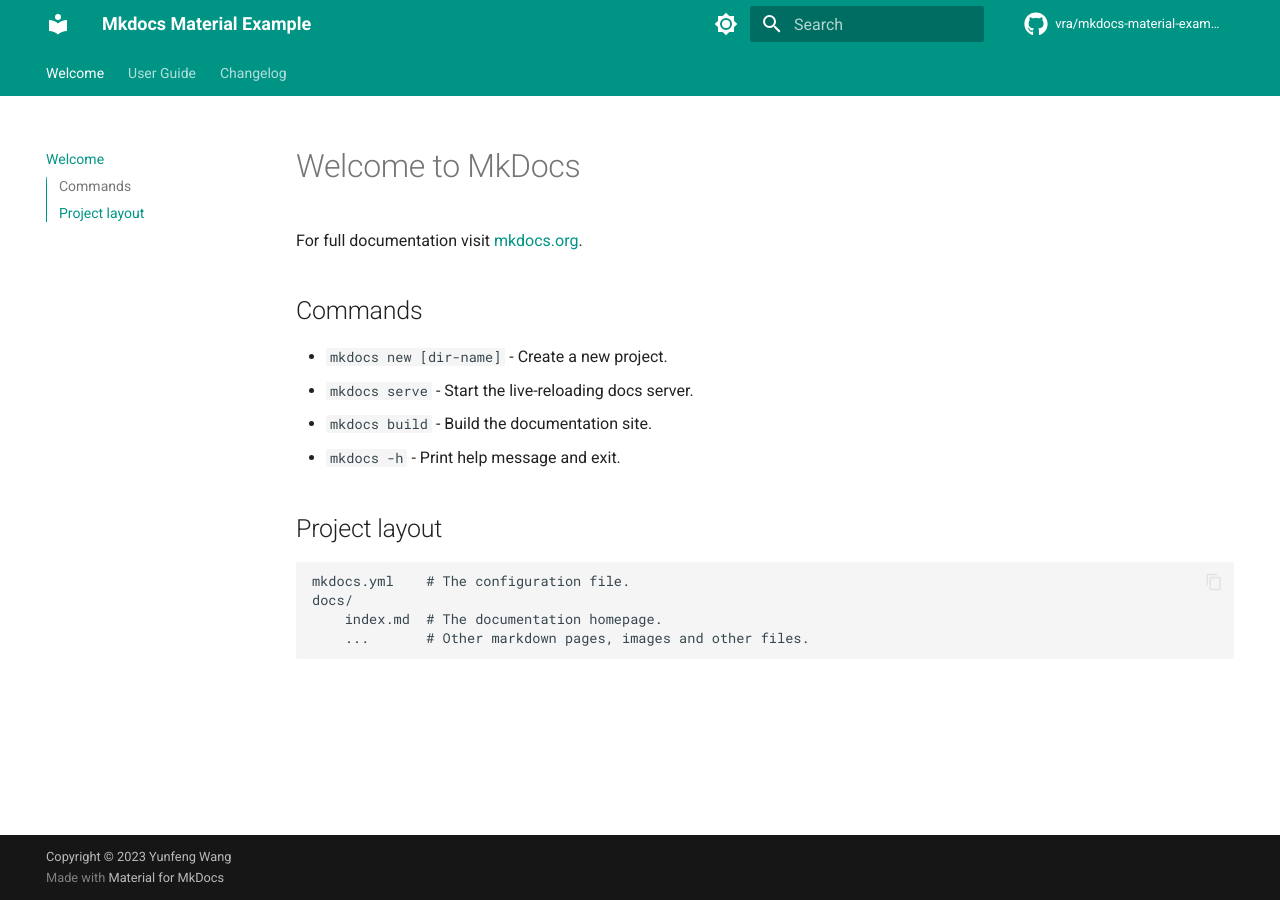
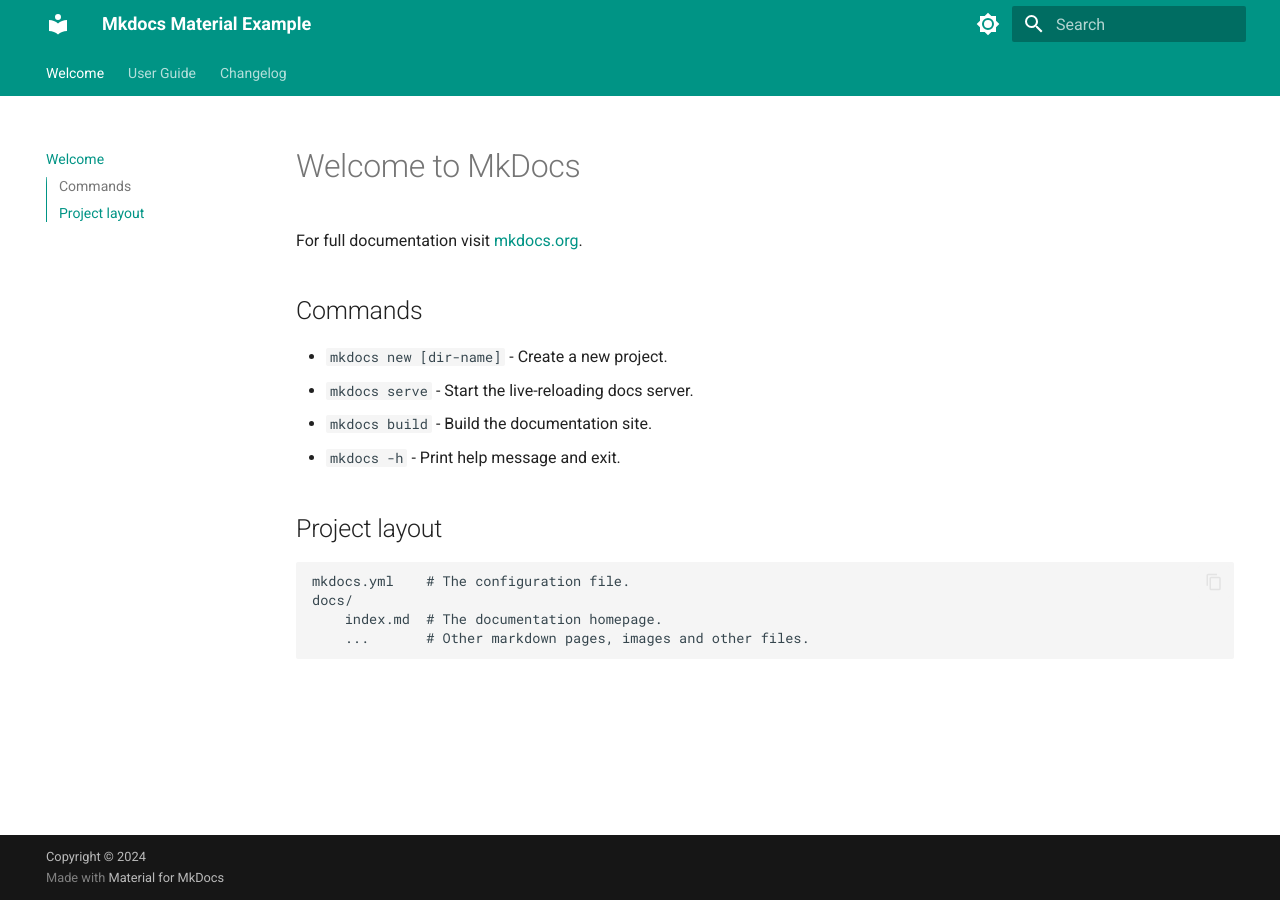
Before and after one commit to sorokin990/sorokin990.github.io, an MkDocs documentation site: the page built from docs/index.md, in a window 1280 px wide. Built offline with MkDocs 1.6.1 and Material for MkDocs 9.7.7, drawn with Linux system fonts in a browser that asks for light colours; comment, search, counter and statistics services are not loaded.

Commit message:
Update mkdocs.yml

```diff
--- a/mkdocs.yml
+++ b/mkdocs.yml
@@ -1,8 +1,8 @@
 site_name: Mkdocs Material Example
 site_description: An Experimental Package Management Solution for Python
-repo_name: vra/mkdocs-material-example
-repo_url: https://github.com/vra/mkdocs-material-example
-copyright: Copyright &copy; 2023 Yunfeng Wang
+# repo_name: vra/mkdocs-material-example
+# repo_url: https://github.com/vra/mkdocs-material-example
+copyright: Copyright &copy; 2024
 
 
 nav:
```
